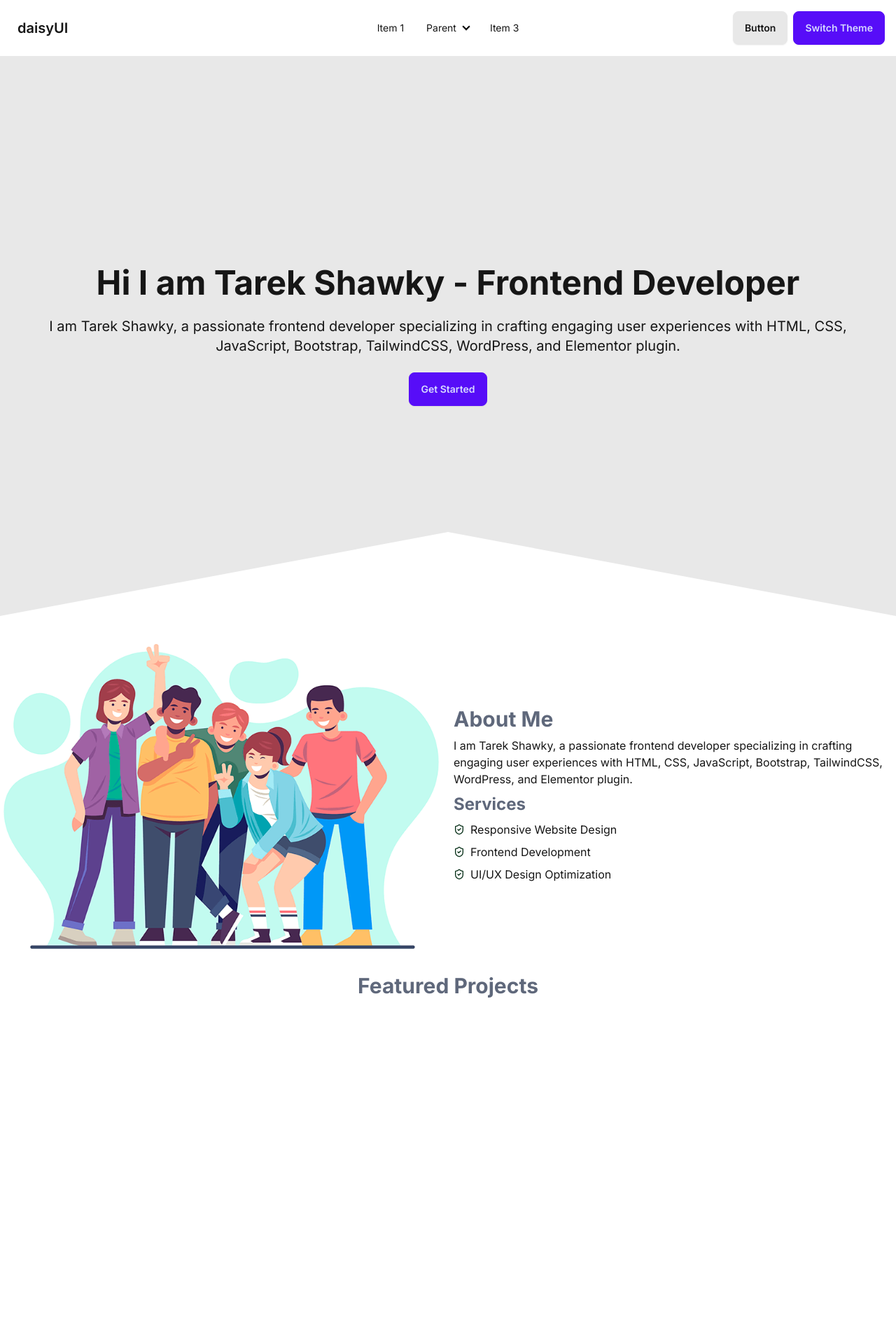
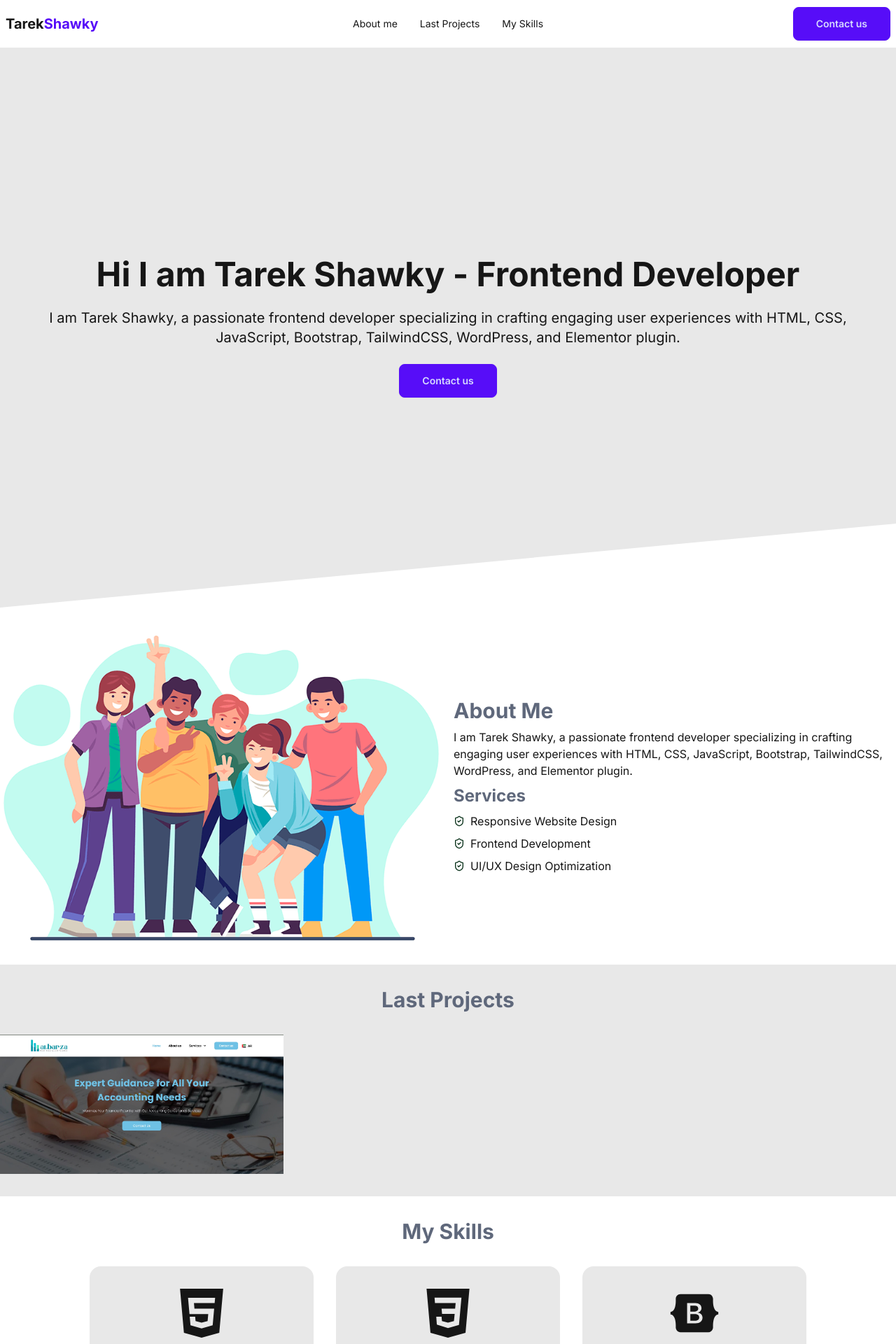
Before and after one commit to tarekshawky/agency, a Next.js app: page / in a window 1280 px wide. Shown: the top 1920 px of the page at 70% size. Before the commit the page ends 1426 px from the top, so only its background shows below. Built offline with nearby package versions, Linux system fonts and the light colour scheme.

Commit message:
Update content

```diff
--- a/app/components/About.tsx
+++ b/app/components/About.tsx
@@ -3,7 +3,7 @@ import { LuShieldCheck } from "react-icons/lu";
 
 export default function About() {
     return (
-        <div className='py-8 container grid grid-col-1 md:grid-cols-2 gap-4 items-center'>
+        <div id='about' className='py-8 container grid grid-col-1 md:grid-cols-2 gap-4 items-center'>
             <div>
                 <Image className='w-full' src='/about.png' alt="About Image" width={500} height={500}/>
             </div>
--- a/app/components/HeroSection.tsx
+++ b/app/components/HeroSection.tsx
@@ -5,14 +5,18 @@ export default function HeroSection() {
            <div className="hero bg-base-200 min-h-screen">
                <div className="hero-content text-center">
                    <div className="">
-                       <h1 className="text-md md:text-2xl lg:text-5xl font-bold">Hi I am Tarek Shawky - Frontend Developer </h1>
+                       <h1 className="text-md md:text-2xl lg:text-5xl font-bold">Hi I am Tarek Shawky - Frontend
+                           Developer </h1>
                        <p className="py-6 text-md md:text-xl">
-                           I am Tarek Shawky, a passionate frontend developer specializing in crafting engaging user experiences with HTML, CSS, JavaScript, Bootstrap, TailwindCSS, WordPress, and Elementor plugin.
+                           I am Tarek Shawky, a passionate frontend developer specializing in crafting engaging user
+                           experiences with HTML, CSS, JavaScript, Bootstrap, TailwindCSS, WordPress, and Elementor
+                           plugin.
                        </p>
-                       <button className="btn btn-primary">Get Started</button>
+                       <a href='#footer' className="btn btn-primary px-8">Contact us</a>
+
                    </div>
                </div>
            </div>
        </div>
-);
+    );
 }
--- a/app/components/Navbar.tsx
+++ b/app/components/Navbar.tsx
@@ -4,6 +4,18 @@ export default function Navbar() {
         <div className="container">
             <div className="navbar bg-base-100">
                 <div className="navbar-start">
+                    <a className="font-bold text-xl cursor-pointer">Tarek<span className='text-primary'>Shawky</span></a>
+                </div>
+                <div className="navbar-center hidden lg:flex">
+                    <ul className="menu menu-horizontal px-1">
+                        <li><a className='nav-link' href='#about'>About me</a></li>
+                        <li><a className='nav-link' href='#projects'>Last Projects</a></li>
+                        <li><a className='nav-link' href='#skills'>My Skills</a></li>
+                    </ul>
+                </div>
+                <div className="navbar-end">
+                    <a href='#footer' className="btn btn-primary px-8">Contact us</a>
+                    {/*<ThemeSwitcher/>*/}
                     <div className="dropdown">
                         <div tabIndex={0} role="button" className="btn btn-ghost lg:hidden">
                             <svg
@@ -16,46 +28,20 @@ export default function Navbar() {
                                     strokeLinecap="round"
                                     strokeLinejoin="round"
                                     strokeWidth="2"
-                                    d="M4 6h16M4 12h8m-8 6h16" />
+                                    d="M4 6h16M4 12h8m-8 6h16"/>
                             </svg>
                         </div>
                         <ul
                             tabIndex={0}
-                            className="menu menu-sm dropdown-content bg-base-100 rounded-box z-[1] mt-3 w-52 p-2 shadow">
-                            <li><a>Item 1</a></li>
-                            <li>
-                                <a>Parent</a>
-                                <ul className="p-2">
-                                    <li><a>Submenu 1</a></li>
-                                    <li><a>Submenu 2</a></li>
-                                </ul>
-                            </li>
-                            <li><a>Item 3</a></li>
+                            className="menu menu-sm dropdown-content bg-base-100 rounded-box z-[1] mt-3 w-52 p-2 shadow right-0">
+                            <li><a className='nav-link' href='#about'>About me</a></li>
+                            <li><a className='nav-link' href='#projects'>Last Projects</a></li>
+                            <li><a className='nav-link' href='#skills'>My Skills</a></li>
                         </ul>
                     </div>
-                    <a className="btn btn-ghost text-xl">daisyUI</a>
-                </div>
-                <div className="navbar-center hidden lg:flex">
-                    <ul className="menu menu-horizontal px-1">
-                        <li><a>Item 1</a></li>
-                        <li>
-                            <details>
-                                <summary>Parent</summary>
-                                <ul className="p-2">
-                                    <li><a>Submenu 1</a></li>
-                                    <li><a>Submenu 2</a></li>
-                                </ul>
-                            </details>
-                        </li>
-                        <li><a>Item 3</a></li>
-                    </ul>
-                </div>
-                <div className="navbar-end">
-                    <a className="btn">Button</a>
-                    <ThemeSwitcher />
 
                 </div>
             </div>
         </div>
-);
+    );
 }
--- a/app/components/RecentWorks.tsx
+++ b/app/components/RecentWorks.tsx
@@ -1,10 +1,25 @@
+'use client'
 import Image from 'next/image'
-
+import Link from "next/link";
 export default function RecentWorks() {
     return (
-        <div>
+        <div id='projects' className='py-8 bg-base-200'>
             <div className='flex justify-center'>
-                <h2 className='font-bold text-3xl text-[#5f687b]'>Featured Projects</h2>
+                <h2 className='font-bold text-3xl text-[#5f687b]'>Last Projects</h2>
+            </div>
+            <div className='container grid grid-cols-1 md:grid-cols-3 gap-8 mt-8'>
+                <Link href='https://albarzadxb.com/'  target='_blank' className='card-recent-work'>
+                    <Image className='w-full' src='/img-1.jpeg' alt="albarzadxb.com" width={500} height={500}/>
+                    <div className='recent-work-description'>
+                        <h2>Al Barza DXB</h2>
+                        <p>
+                            Al Barza DXB is a modern and dynamic website designed for a Dubai-based business, showcasing their services and offerings in an engaging manner.
+                        </p>
+                        <button className='bg-primary text-white py-2 px-4 rounded-2xl'>
+                            Visit Website
+                        </button>
+                    </div>
+                </Link>
             </div>
         </div>
     );
--- a/app/globals.css
+++ b/app/globals.css
@@ -2,13 +2,21 @@
 @tailwind components;
 @tailwind utilities;
 
+/* styles/globals.css */
+
+html {
+    scroll-behavior: smooth;
+}
+
 .container{
-    @apply max-w-[1320px] mx-auto px-4 md:px-0
+    @apply max-w-[1320px] mx-auto px-4 xl:px-0
 }
 
 @media (min-width: 1024px) {
     .hero {
-        clip-path: polygon(20% 0%, 80% 0%, 100% 0, 100% 80%, 100% 100%, 50% 85%, 0 100%, 0 0);
+        /*clip-path: polygon(20% 0%, 80% 0%, 100% 0, 100% 80%, 100% 100%, 50% 85%, 0 100%, 0 0);*/
+        clip-path: polygon(30% 0%, 70% 0%, 100% 0, 100% 73%, 100% 85%, 0 100%, 0 72%, 0 0);
+
     }
 }
 @keyframes up-down {
@@ -22,3 +30,31 @@
 .animated-img{
     animation: up-down 2s ease-in-out infinite alternate-reverse both;
 }
+
+.nav-link{
+    @apply hover:text-primary hover:bg-inherit active:bg-inherit active:text-primary focus:bg-inherit focus:text-primary !important
+}
+
+.skills-bg{
+    @apply bg-base-200 w-[25%] flex flex-col gap-2 justify-center items-center py-8 rounded-2xl hover:bg-primary hover:text-white cursor-pointer
+}
+
+.skills-bg h2{
+    @apply font-bold text-sm xl:text-xl
+}
+
+.card-recent-work{
+    @apply relative
+}
+
+.card-recent-work .recent-work-description{
+    @apply absolute inset-0 w-0 overflow-hidden text-sm text-white bg-[#0000007d] transition-all duration-300;
+}
+
+.card-recent-work:hover .recent-work-description{
+    @apply flex flex-col justify-center gap-2 items-center px-2 text-center w-full
+}
+
+#footer a{
+    @apply hover:scale-150 transition duration-100
+}
--- a/app/layout.tsx
+++ b/app/layout.tsx
@@ -4,6 +4,7 @@ import Navbar from "./components/Navbar";
 import "./globals.css";
 
 import { themeChange } from 'theme-change'
+import Footer from "@/app/components/Footer";
 const inter = Inter({ subsets: ["latin"] });
 
 export const metadata: Metadata = {
@@ -21,6 +22,7 @@ export default function RootLayout({
       <body className={inter.className}>
         <Navbar/>
       {children}
+      <Footer/>
       </body>
     </html>
   );
--- a/app/page.tsx
+++ b/app/page.tsx
@@ -1,12 +1,14 @@
 import HeroSection from "./components/HeroSection"
 import About from "./components/About"
 import RecentWorks from "@/app/components/RecentWorks";
+import Skills from "@/app/components/Skills";
 export default function Home() {
   return (
     <div>
       <HeroSection/>
-        <About/>
-        <RecentWorks/>
+      <About/>
+      <RecentWorks/>
+      <Skills/>
     </div>
   );
 }
```
